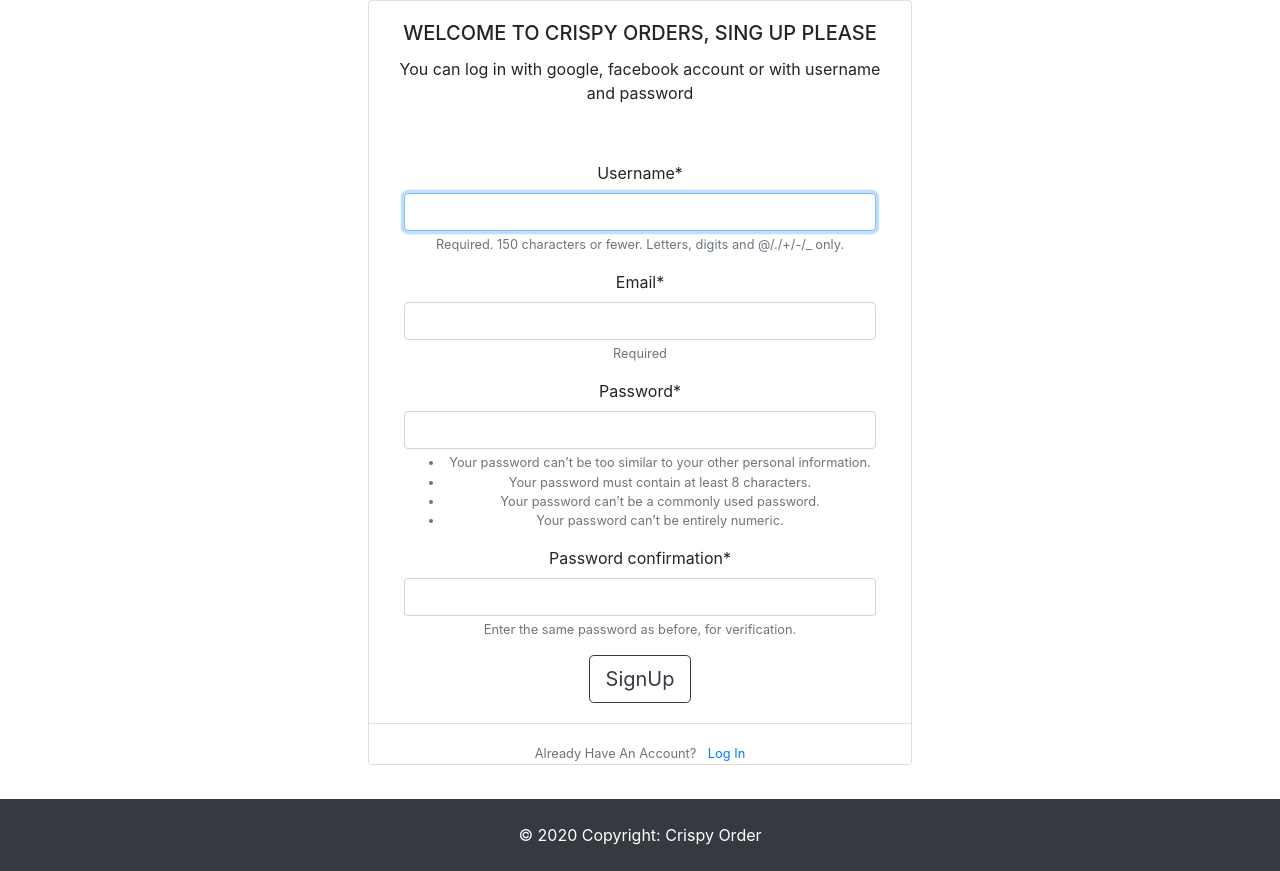
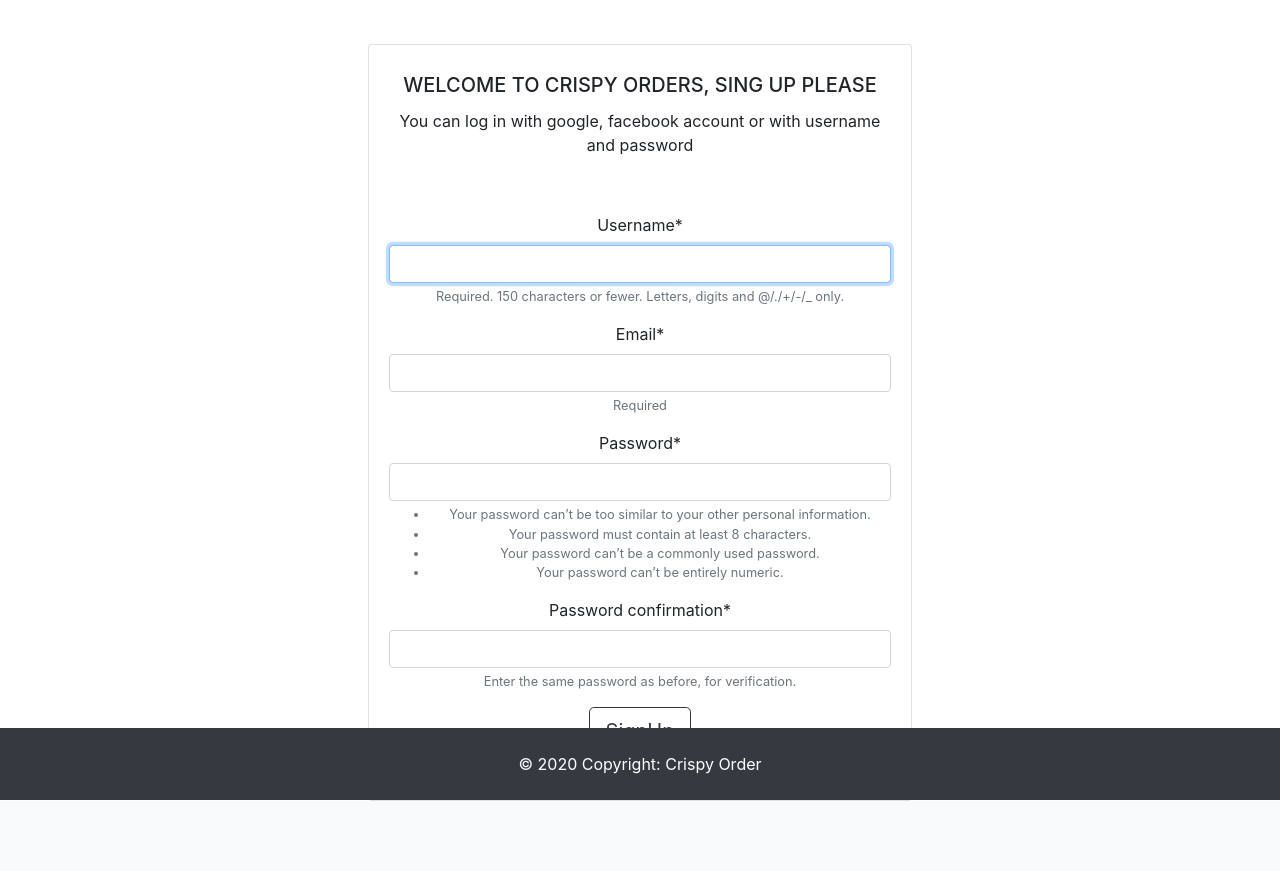
Before and after one commit to TexnoDgo/ORP, a Django app: page /signup/ in a window 1280 px wide. Shown: the part 56-927 px from the top of the page. After the commit the page ends 857 px from the top, so only its background shows below. Run offline with Django 3.2, Linux system fonts and the light colour scheme; data comes from the database, SQL or seed files in the repository; parts of the project's set-up code (start-up, migrations or seed data) failed here and were passed over; some libraries are stand-ins or nearby versions.

Commit message:
yes, yes l'm back

```diff
--- a/ORP_site/OR/users/static/users/style.css
+++ b/ORP_site/OR/users/static/users/style.css
@@ -1,6 +1,6 @@
 .container {
   position: absolute;
-  top: 150px;
+  top: 100px;
   left: 0;
   right: 0;
   bottom: 0;
--- a/ORP_site/OR/users/templates/users/signup.html
+++ b/ORP_site/OR/users/templates/users/signup.html
@@ -2,20 +2,21 @@
 {% load i18n %}
 {% load crispy_forms_tags %}
 {% block title %}{% trans "SignUp" %}{% endblock %}
+{% load static %}
 
 {% block content %}
-
+    <link rel="stylesheet" href="{% static 'users/style.css' %}">
     <div class="container" align="center">
         <div class="card" style="width: 34rem;" >
-        <div class="card-body">
+            <div class="card-body mt-2">
                 <h5 class="card-title">{% trans "WELCOME TO CRISPY ORDERS, SING UP PLEASE" %}</h5>
                 <p class="card-text">
                     {% trans "You can log in with google, facebook account or with username and password" %}
                 </p>
             </div>
-        <div class="card-body">
+            <div class="card-body col-mt-0">
                 <form method="post">
-                <div class="col">
+                    <div class="col-0">
                       {% csrf_token %}
                         {% for field in form %}
                         <p>
@@ -34,7 +35,7 @@
                     </div>
                 </form>
             </div>
-        <div class="border-top pt-3" align="center">
+            <div class="border-top col" align="center">
                   <small class="text-muted">
                       {% trans "Already Have An Account?" %} <a class="ml-2" href="{% url 'login' %}">{% trans "Log In" %}</a>
                   </small>
```
Lines whose indentation alone changed are shown as unchanged.
